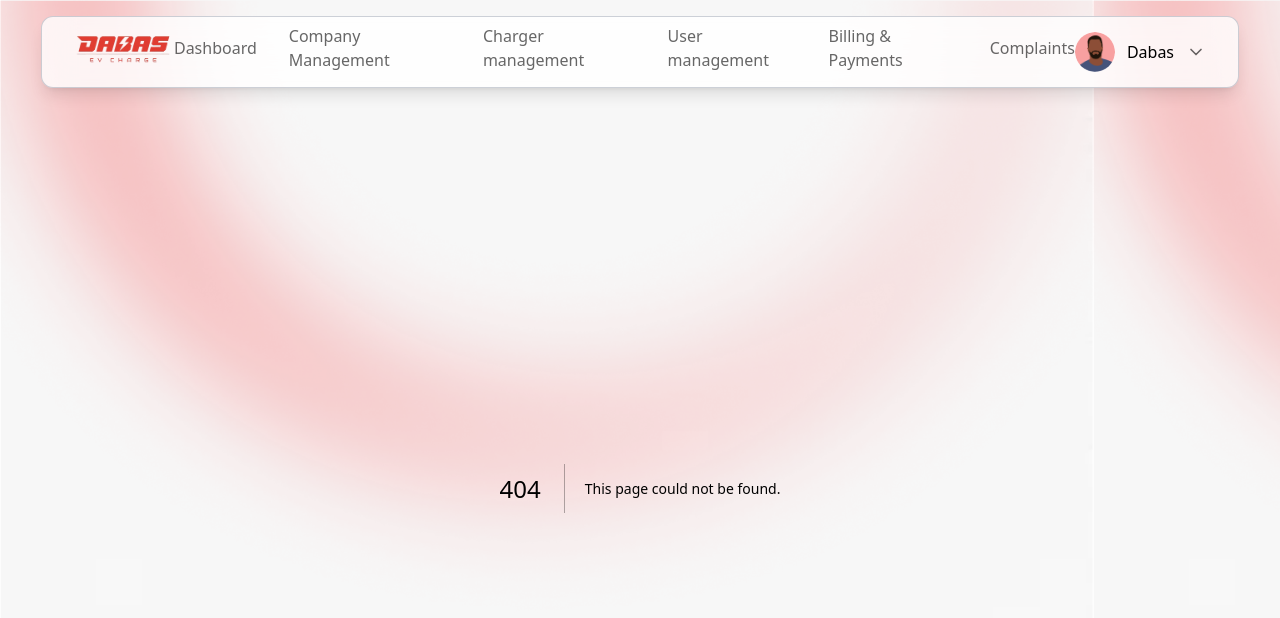
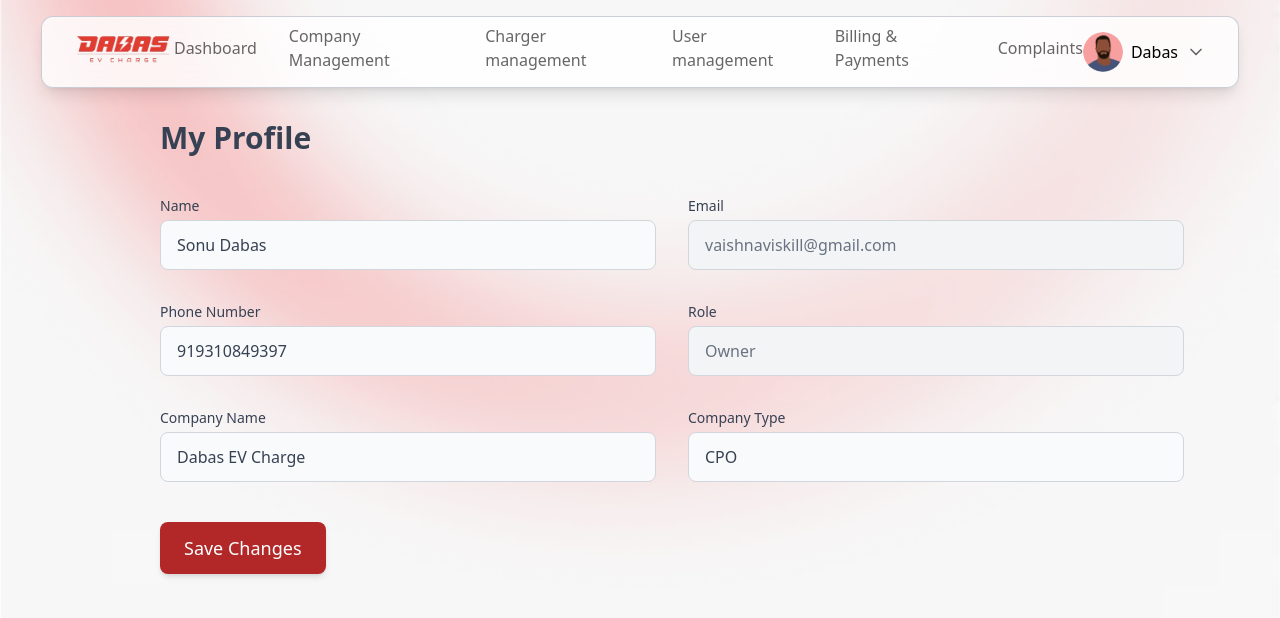
Before and after one commit to KartikeyNamdev/CMS, a Next.js app: page /myProfile in a window 1280 px wide. Before the commit this address had no page. Shown: the top 618 px of the page. Built offline with nearby package versions, Linux system fonts and the light colour scheme.

Commit message:
User Profile

```diff
--- a/app/components/NavBar.tsx
+++ b/app/components/NavBar.tsx
@@ -5,8 +5,16 @@ import { useState } from "react";
 import { usePathname } from "next/navigation";
 import { ChevronDownIcon } from "lucide-react";
 
+// Dummy user data (replace later with hook)
+const userInfo = {
+  name: "Dabas",
+  email: "vaishnaviskill@gmail.com",
+  role: "Owner",
+  company: "Dabas EV Charge",
+};
+
 export const NavBar = () => {
-  const [isOpen, setIsOpen] = useState(false);
+  const [showProfileCard, setShowProfileCard] = useState(false);
   const path = usePathname();
   const activePath = "/" + (path.split("/")[1] || "");
 
@@ -44,17 +52,12 @@ export const NavBar = () => {
                 key={link.name}
                 href={link.href}
                 className={`
-        relative pb-2 text-md font-medium
-        transition-all duration-300
+                  relative pb-2 text-md font-medium transition-all duration-300
                   ${
                     activePath.startsWith(link.href)
                       ? "text-red-600 after:absolute after:bottom-0 after:left-0 after:w-full after:h-0.5 after:bg-red-600"
                       : "text-foreground/60 hover:text-red-600 hover:scale-[1.06]"
                   }
-        after:content-['']
-        after:absolute after:bottom-0 after:left-0
-        after:transition-all after:duration-300
-        hover:after:w-full
                 `}
               >
                 {link.name}
@@ -62,39 +65,72 @@ export const NavBar = () => {
             ))}
           </div>
 
-          {/* Profile + Dropdown */}
-          <div className="flex items-center gap-3">
+          {/* PROFILE + HOVER CARD */}
+          <div
+            className="relative flex items-center gap-3 cursor-pointer"
+            onMouseEnter={() => setShowProfileCard(true)}
+            onMouseLeave={() => setShowProfileCard(false)}
+          >
+            <div className="flex items-center gap-2">
               <div className="w-10 h-10 rounded-full overflow-hidden bg-secondary">
                 <Image src="/Guy.png" alt="Face" height={100} width={100} />
               </div>
-            <span className="hidden sm:inline font-medium">Dabas</span>
+
+              <span className="hidden sm:inline font-medium">
+                {userInfo.name}
+              </span>
               <ChevronDownIcon className="w-5 h-5 text-foreground/60" />
+            </div>
+
+            {/* 🔥 HOVER POPUP */}
+            {showProfileCard && (
+              <div
+                className="
+                  absolute right-0 mt-24 w-64 p-4
+                  bg-background/90 backdrop-blur-xl
+                  border border-gray-300/50 shadow-xl
+                  rounded-xl z-50 animate-fadeIn
+                "
+              >
+                <div className="flex items-center gap-3 mb-3">
+                  <div className="w-12 h-12 rounded-full overflow-hidden bg-secondary">
+                    <Image src="/Guy.png" alt="Face" width={100} height={100} />
+                  </div>
+                  <div>
+                    <p className="text-md font-semibold">{userInfo.name}</p>
+                    <p className="text-sm text-gray-500">{userInfo.role}</p>
+                  </div>
+                </div>
+
+                <div className="border-t border-gray-300/40 my-3" />
+
+                <p className="text-sm text-gray-600">
+                  <span className="font-semibold">Email: </span>
+                  {userInfo.email}
+                </p>
+
+                <p className="text-sm text-gray-600 mt-1">
+                  <span className="font-semibold">Company: </span>
+                  {userInfo.company}
+                </p>
+
+                <Link
+                  href="/myProfile"
+                  className="
+                    block mt-4 text-center py-2 rounded-lg
+                    bg-red-600 text-white font-semibold text-sm
+                    hover:bg-red-700 transition
+                  "
+                >
+                  View Profile
+                </Link>
+              </div>
+            )}
           </div>
         </nav>
       </div>
 
-      {/* MOBILE MENU */}
-      {isOpen && (
-        <div className="md:hidden bg-background/90 backdrop-blur-lg w-full absolute z-40 mt-2 rounded-lg shadow-xl p-4">
-          {navLinks.map((link) => (
-            <Link
-              key={link.name}
-              href={link.href}
-              onClick={() => setIsOpen(false)}
-              className={`
-                block px-3 py-2 text-base font-medium rounded-lg
-                ${
-                  activePath.startsWith(link.href)
-                    ? "bg-red-700/30 text-red-600"
-                    : "text-foreground/70 hover:bg-red-700/10 hover:text-red-600"
-                }
-              `}
-            >
-              {link.name}
-            </Link>
-          ))}
-        </div>
-      )}
+      {/* (Optional) Mobile Menu remains same */}
     </>
   );
 };
--- a/app/globals.css
+++ b/app/globals.css
@@ -9,6 +9,20 @@
   to {
     transform: translateX(0);
   }
+}
+@keyframes fadeIn {
+  from {
+    opacity: 0;
+    transform: translateY(4px);
+  }
+  to {
+    opacity: 1;
+    transform: translateY(0);
+  }
+}
+
+.animate-fadeIn {
+  animation: fadeIn 0.2s ease-out forwards;
 }
 
 .animate-slideLeft {
--- /dev/null
+++ b/app/myProfile/page.tsx
@@ -0,0 +1,109 @@
+"use client";
+
+import React, { useState } from "react";
+import { useMyProfile } from "@/hooks/useMyProfile";
+
+export default function MyProfilePage() {
+  const { profile, loading, updateProfile, setProfile } = useMyProfile();
+
+  if (loading || !profile) {
+    return (
+      <div className="text-center text-gray-600 p-10 text-xl">
+        Loading Profile…
+      </div>
+    );
+  }
+
+  const handleSave = async () => {
+    await updateProfile(profile);
+    alert("Changes saved!");
+  };
+
+  return (
+    <div className="p-8 lg:pl-40 min-h-screen text-gray-700">
+      <h1 className="text-3xl font-bold mb-10">My Profile</h1>
+
+      <div className="grid grid-cols-1 lg:grid-cols-2 gap-8 max-w-5xl">
+        {/* Name */}
+        <div>
+          <label className="block text-sm font-medium mb-1">Name</label>
+          <input
+            type="text"
+            value={profile.name}
+            onChange={(e) => setProfile({ ...profile, name: e.target.value })}
+            className="w-full px-4 py-3 bg-gray-50 border border-gray-300 rounded-lg text-gray-700"
+          />
+        </div>
+
+        {/* Email (Non-editable) */}
+        <div>
+          <label className="block text-sm font-medium mb-1">Email</label>
+          <input
+            type="text"
+            value={profile.email}
+            disabled
+            className="w-full px-4 py-3 bg-gray-100 border border-gray-300 rounded-lg text-gray-500 cursor-not-allowed"
+          />
+        </div>
+
+        {/* Phone */}
+        <div>
+          <label className="block text-sm font-medium mb-1">Phone Number</label>
+          <input
+            type="text"
+            value={profile.phone}
+            onChange={(e) => setProfile({ ...profile, phone: e.target.value })}
+            className="w-full px-4 py-3 bg-gray-50 border border-gray-300 rounded-lg text-gray-700"
+          />
+        </div>
+
+        {/* Role (Non-editable) */}
+        <div>
+          <label className="block text-sm font-medium mb-1">Role</label>
+          <input
+            type="text"
+            value={profile.role}
+            disabled
+            className="w-full px-4 py-3 bg-gray-100 border border-gray-300 rounded-lg text-gray-500 cursor-not-allowed"
+          />
+        </div>
+
+        {/* Company Name */}
+        <div>
+          <label className="block text-sm font-medium mb-1">Company Name</label>
+          <input
+            type="text"
+            value={profile.companyName}
+            onChange={(e) =>
+              setProfile({ ...profile, companyName: e.target.value })
+            }
+            className="w-full px-4 py-3 bg-gray-50 border border-gray-300 rounded-lg text-gray-700"
+          />
+        </div>
+
+        {/* Company Type */}
+        <div>
+          <label className="block text-sm font-medium mb-1">Company Type</label>
+          <input
+            type="text"
+            value={profile.companyType}
+            onChange={(e) =>
+              setProfile({ ...profile, companyType: e.target.value })
+            }
+            className="w-full px-4 py-3 bg-gray-50 border border-gray-300 rounded-lg text-gray-700"
+          />
+        </div>
+      </div>
+
+      {/* Save Button */}
+      <div className="mt-10">
+        <button
+          onClick={handleSave}
+          className="px-6 py-3 bg-[#b22828] hover:bg-red-600 text-white text-lg rounded-lg shadow-md"
+        >
+          Save Changes
+        </button>
+      </div>
+    </div>
+  );
+}
--- /dev/null
+++ b/hooks/useMyProfile.ts
@@ -0,0 +1,41 @@
+"use client";
+
+import { useState, useEffect } from "react";
+
+export interface MyProfile {
+  name: string;
+  email: string;
+  phone: string;
+  role: string;
+  companyName: string;
+  companyType: string;
+}
+
+export const useMyProfile = () => {
+  const [profile, setProfile] = useState<MyProfile | null>(null);
+  const [loading, setLoading] = useState(true);
+
+  // Mock API fetch
+  useEffect(() => {
+    setTimeout(() => {
+      setProfile({
+        name: "Sonu Dabas",
+        email: "vaishnaviskill@gmail.com",
+        phone: "919310849397",
+        role: "Owner",
+        companyName: "Dabas EV Charge",
+        companyType: "CPO",
+      });
+      setLoading(false);
+    }, 500);
+  }, []);
+
+  // Mock API update
+  const updateProfile = async (updated: MyProfile) => {
+    console.log("Saving changes...", updated);
+    setProfile(updated);
+    return true;
+  };
+
+  return { profile, loading, updateProfile, setProfile };
+};
```
Lines whose indentation alone changed are shown as unchanged.
